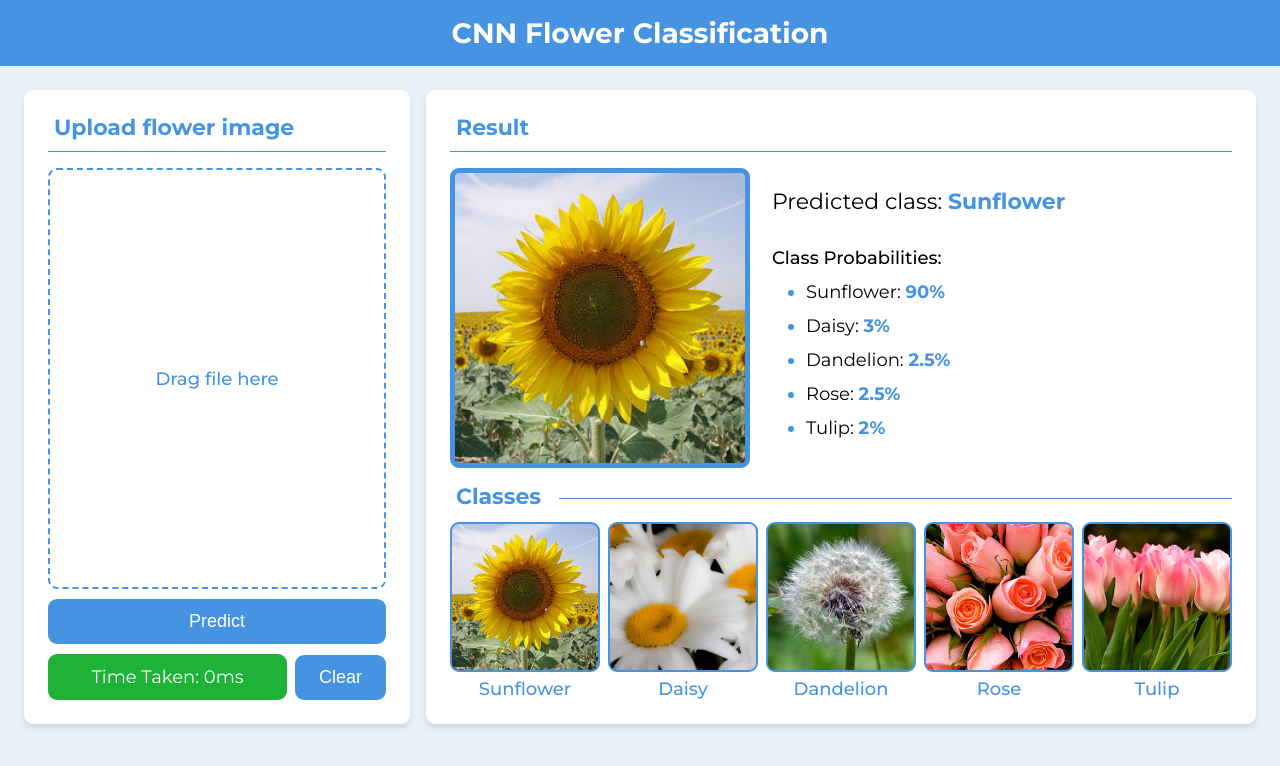
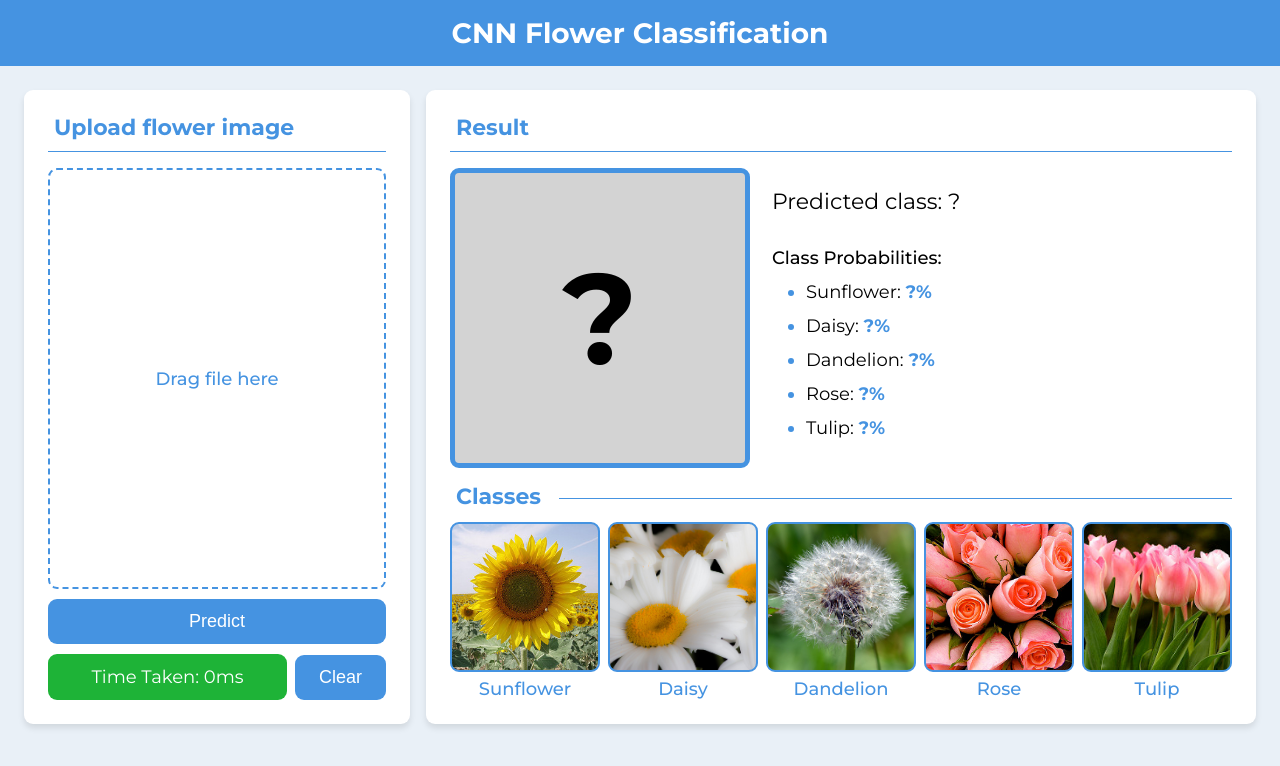
Before and after one commit to aidencuneo/CNN-Flower-Classification, a SvelteKit app: page / in a window 1280 px wide. Shown: the top 766 px of the page. Built offline with nearby package versions, Linux system fonts and the light colour scheme.

Commit message:
Added placeholder image

```diff
--- a/src/routes/+page.svelte
+++ b/src/routes/+page.svelte
@@ -1,3 +1,7 @@
+<script>
+    let hasImage = $state(false);
+</script>
+
 <div id="title">CNN Flower Classification</div>
 
 <div id="wrapper">
@@ -16,7 +20,14 @@
     <div id="panel-right">
         <div class="title">Result</div>
         <div id="output-area">
+            {#if hasImage}
                 <div id="output-image" style:background-image="url(img/sunflower.jpg)"></div>
+            {:else}
+                <div id="output-image" class="placeholder">
+                    <span>?</span>
+                </div>
+            {/if}
+            {#if hasImage}
                 <div id="class-predictions">
                     <div class="title">Predicted class: <span id="predicted-class">Sunflower</span></div>
                     <div class="subtitle">Class Probabilities:</div>
@@ -28,6 +39,19 @@
                         <li>Tulip: <span id="prob-tulip">2%</span></li>
                     </ul>
                 </div>
+            {:else}
+                <div id="class-predictions">
+                    <div class="title">Predicted class: ?</div>
+                    <div class="subtitle">Class Probabilities:</div>
+                    <ul>
+                        <li>Sunflower: <span id="prob-sunflower">?%</span></li>
+                        <li>Daisy: <span id="prob-daisy">?%</span></li>
+                        <li>Dandelion: <span id="prob-dandelion">?%</span></li>
+                        <li>Rose: <span id="prob-rose">?%</span></li>
+                        <li>Tulip: <span id="prob-tulip">?%</span></li>
+                    </ul>
+                </div>
+            {/if}
         </div>
 
         <div id="class-list">
@@ -209,6 +233,24 @@
         /* margin: 16px; */
     }
 
+    #output-image.placeholder {
+        width: 300px;
+        height: 300px;
+        background: lightgrey;
+        border: 5px solid #4593e1;
+        border-radius: 9px;
+        margin: 0 auto;
+        display: flex;
+        text-align: center;
+        align-items: center;
+        justify-content: center;
+        font-weight: bold;
+        font-size: 128px;
+    }
+
+    #output-image.placeholder > span {
+    }
+
     #prob-sunflower,
     #prob-daisy,
     #prob-dandelion,
```
Lines whose indentation alone changed are shown as unchanged.
